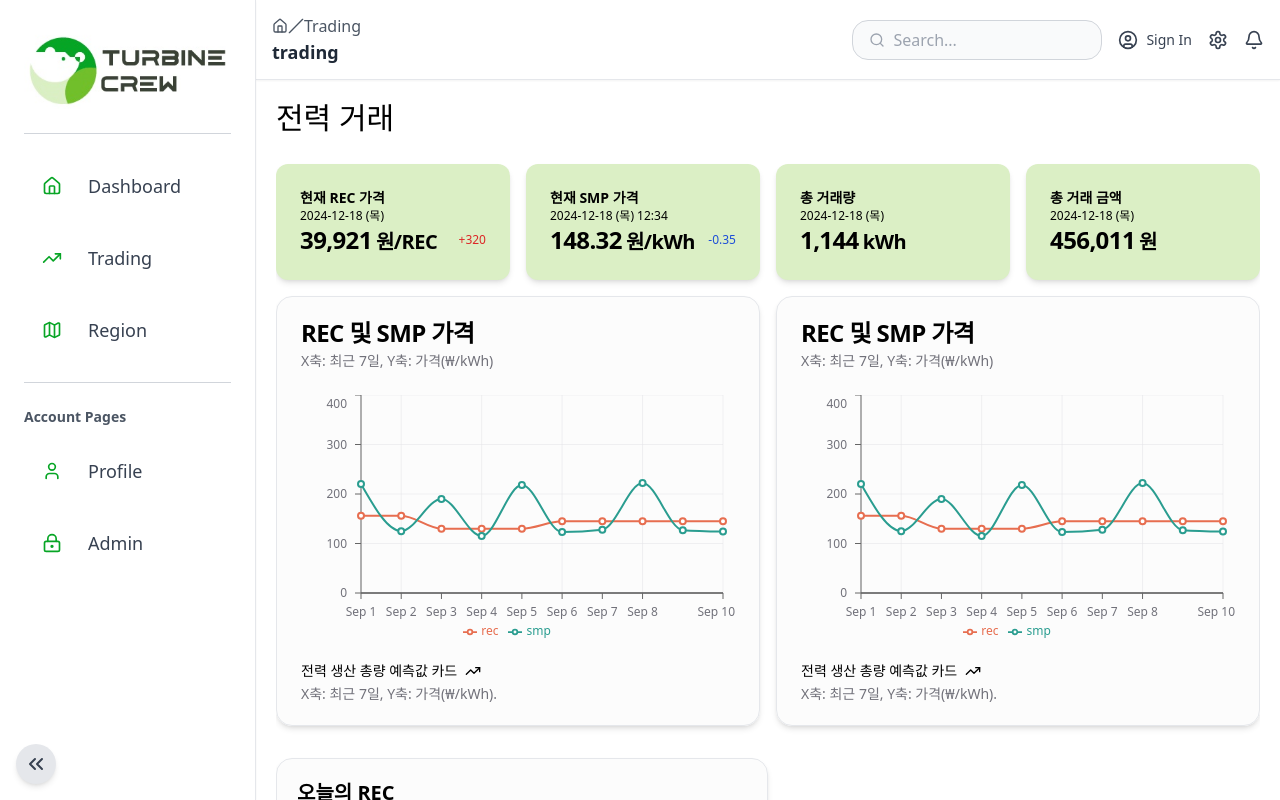
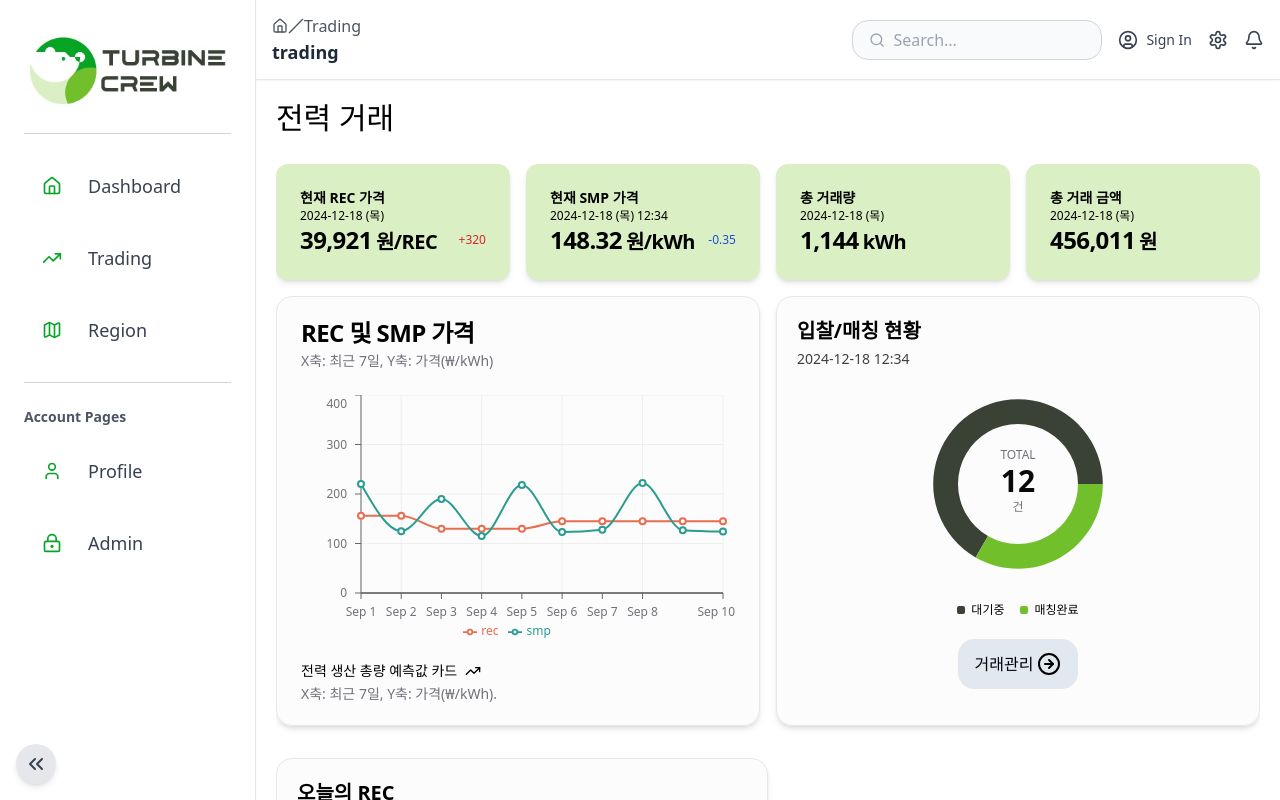
Before and after one commit to turbinecrew/turbin_electrical, a Next.js app: page /trading in a window 1280 px wide. Built offline with nearby package versions, Linux system fonts and the light colour scheme.

Commit message:
🎨 : trading 페이지 디자인 변경
거래 상세 페이지 추가, 입찰 그래프 ui 추가

```diff
--- a/src/app/(main)/trading/page.tsx
+++ b/src/app/(main)/trading/page.tsx
@@ -8,6 +8,8 @@ import {
 	LineComponent,
 	PieComponent,
 } from "@/features/realtime/components/chart"
+import { BidPieChart } from "@/features/realtime/components/chart/bid-pie-chart"
+import { ArrowRightCircle } from "lucide-react"
 
 export default function Trading() {
 	const RECdata = [
@@ -26,7 +28,7 @@ export default function Trading() {
 	]
 
 	return (
-		<div className="page_container m-5 flex h-[full-20px] w-[full-20px] flex-col gap-7 overflow-y-auto">
+		<div className="page_container m-5 flex h-full w-[full-20px] flex-col gap-7 overflow-y-auto">
 			<div className="text-3xl font-extralight">전력 거래</div>
 
 			<div className="page_content flex flex-col gap-8">
@@ -122,9 +124,19 @@ export default function Trading() {
 								</div>
 							</div>
 						</div>
-						<CardComponent>
-							<LineComponent />
-						</CardComponent>
+						<TitleCard
+							className="flex h-full min-h-40"
+							title="입찰/매칭 현황"
+							lowerTitle="2024-12-18 12:34"
+						>
+							<BidPieChart />
+							<div className="flex h-full w-full items-center justify-center">
+								<button className="flex h-[50px] w-fit items-center justify-center gap-1 rounded-2xl border bg-slate-200 p-4 text-center">
+									거래관리
+									<ArrowRightCircle />
+								</button>
+							</div>
+						</TitleCard>
 					</div>
 				</div>
 				{/* ------bottom------ */}
--- /dev/null
+++ b/src/app/(main)/trading/trading-detail/page.tsx
@@ -0,0 +1,5 @@
+export default function TradingDetail() {
+	return (
+		<div className="flex h-full w-full items-start justify-start">detail</div>
+	)
+}
--- /dev/null
+++ b/src/features/realtime/components/chart/bid-pie-chart/index.tsx
@@ -0,0 +1,91 @@
+"use client"
+
+import { TrendingUp } from "lucide-react"
+import { Label, LabelList, Pie, PieChart } from "recharts"
+
+import {
+	Card,
+	CardContent,
+	CardDescription,
+	CardFooter,
+	CardHeader,
+	CardTitle,
+} from "@/shadcn/components/card"
+import {
+	ChartContainer,
+	ChartLegend,
+	ChartLegendContent,
+	ChartTooltip,
+	ChartTooltipContent,
+} from "@/shadcn/components/chart"
+
+import { chartConfig, chartData } from "./mock"
+import { useMemo } from "react"
+
+export function BidPieChart() {
+	const total = useMemo(() => {
+		return chartData.reduce((acc, curr) => acc + curr.number, 0)
+	}, [])
+	return (
+		<div className="flex flex-col">
+			<CardContent className="flex-1 pb-0">
+				<ChartContainer
+					config={chartConfig}
+					className="mx-auto aspect-square max-h-[250px] [&_.recharts-text]:fill-background"
+				>
+					<PieChart>
+						<ChartTooltip
+							content={<ChartTooltipContent nameKey="type" hideLabel />}
+						/>
+						<Pie
+							data={chartData}
+							dataKey="number"
+							nameKey="type"
+							fill="transparent"
+							innerRadius={60}
+							stroke="none"
+						>
+							<Label
+								content={({ viewBox }) => {
+									if (viewBox && "cx" in viewBox && "cy" in viewBox) {
+										return (
+											<text
+												x={viewBox.cx}
+												y={viewBox.cy}
+												textAnchor="middle"
+												dominantBaseline="middle"
+											>
+												<tspan
+													x={viewBox.cx}
+													y={(viewBox.cy || 0) - 28}
+													className="fill-muted-foreground"
+												>
+													TOTAL
+												</tspan>
+												<tspan
+													x={viewBox.cx}
+													y={viewBox.cy}
+													className="fill-foreground text-3xl font-bold"
+												>
+													{total.toLocaleString()}
+												</tspan>
+												<tspan
+													x={viewBox.cx}
+													y={(viewBox.cy || 0) + 24}
+													className="fill-muted-foreground"
+												>
+													건
+												</tspan>
+											</text>
+										)
+									}
+								}}
+							/>
+						</Pie>
+						<ChartLegend content={<ChartLegendContent />} />
+					</PieChart>
+				</ChartContainer>
+			</CardContent>
+		</div>
+	)
+}
--- /dev/null
+++ b/src/features/realtime/components/chart/bid-pie-chart/mock.ts
@@ -0,0 +1,17 @@
+export const chartData = [
+	{ type: "pending", number: 8, fill: "var(--color-pending)" },
+	{ type: "matched", number: 4, fill: "var(--color-matched)" },
+]
+export const chartConfig = {
+	number: {
+		label: "number",
+	},
+	pending: {
+		label: "대기중",
+		color: "#394235",
+	},
+	matched: {
+		label: "매칭완료",
+		color: "#72BF2C",
+	},
+}
```
